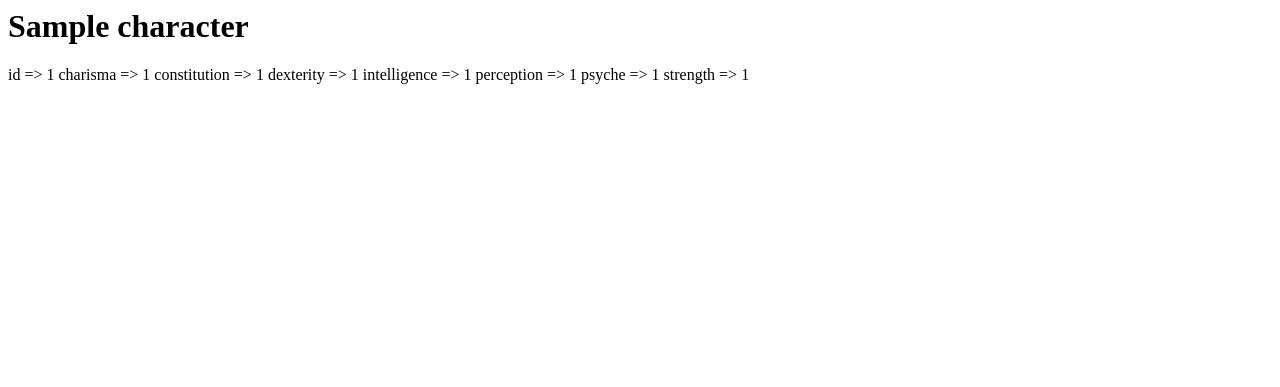
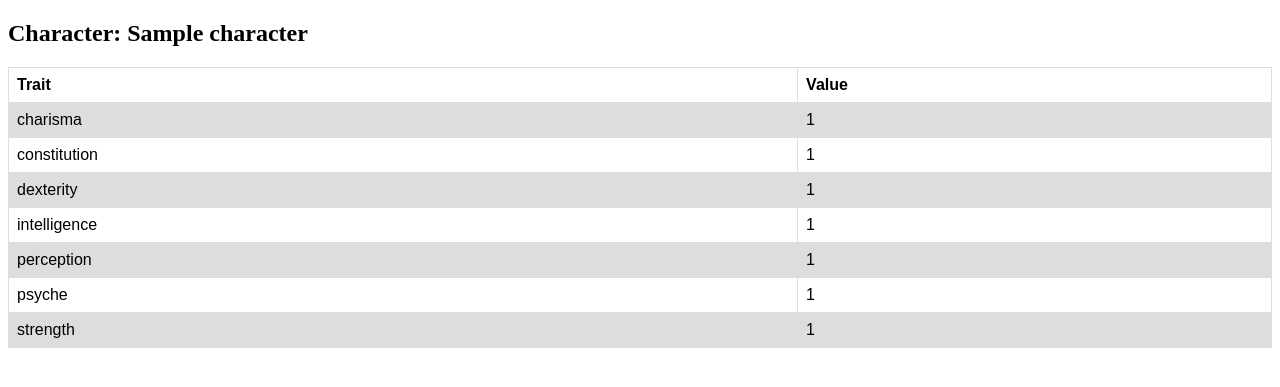
Before and after one commit to haagor/trudvangApp, a Django app: page /character/1/ in a window 1280 px wide. Shown: the top 387 px of the page. Run offline with Django 3.2, Linux system fonts and the light colour scheme; tables that the repository leaves empty hold one stand-in row (values such as "Sample post").

Commit message:
update page character

```diff
--- a/jdrPortal/character/models.py
+++ b/jdrPortal/character/models.py
@@ -11,7 +11,7 @@ class Traits(models.Model):
 	strength = models.IntegerField(default=0)
 
 	def get_fields(self):
-		return [(field.name, field.value_to_string(self)) for field in Traits._meta.fields]
+		return [(field.name, field.value_to_string(self)) for field in Traits._meta.fields[1:]]
 
 class Character(models.Model):
 	name = models.CharField(max_length=200)
--- a/jdrPortal/character/templates/detail.html
+++ b/jdrPortal/character/templates/detail.html
@@ -1,6 +1,42 @@
-<h1>{{ character.name }}</h1>
-{% for name, value in character.traits.get_fields %}
+<!DOCTYPE html>
+<html>
+<head>
+<style>
+table {
+  font-family: arial, sans-serif;
+  border-collapse: collapse;
+  width: 100%;
+}
+
+td, th {
+  border: 1px solid #dddddd;
+  text-align: left;
+  padding: 8px;
+}
+
+tr:nth-child(even) {
+  background-color: #dddddd;
+}
+</style>
+</head>
+<body>
+
+<h2>Character: {{ character.name }}</h2>
+
+<table>
+  <tr>
+    <th>Trait</th>
+    <th>Value</th>
+  </tr>
+  {% for name, value in character.traits.get_fields %}
   {% if value %}
-    {{ name }} => {{ value }}
+    <tr>
+      <td>{{ name }}</td>
+      <td>{{ value }}</td>
+    </tr>
   {% endif %}
-{% endfor %}
+  {% endfor %}
+</table>
+
+</body>
+</html>
```
